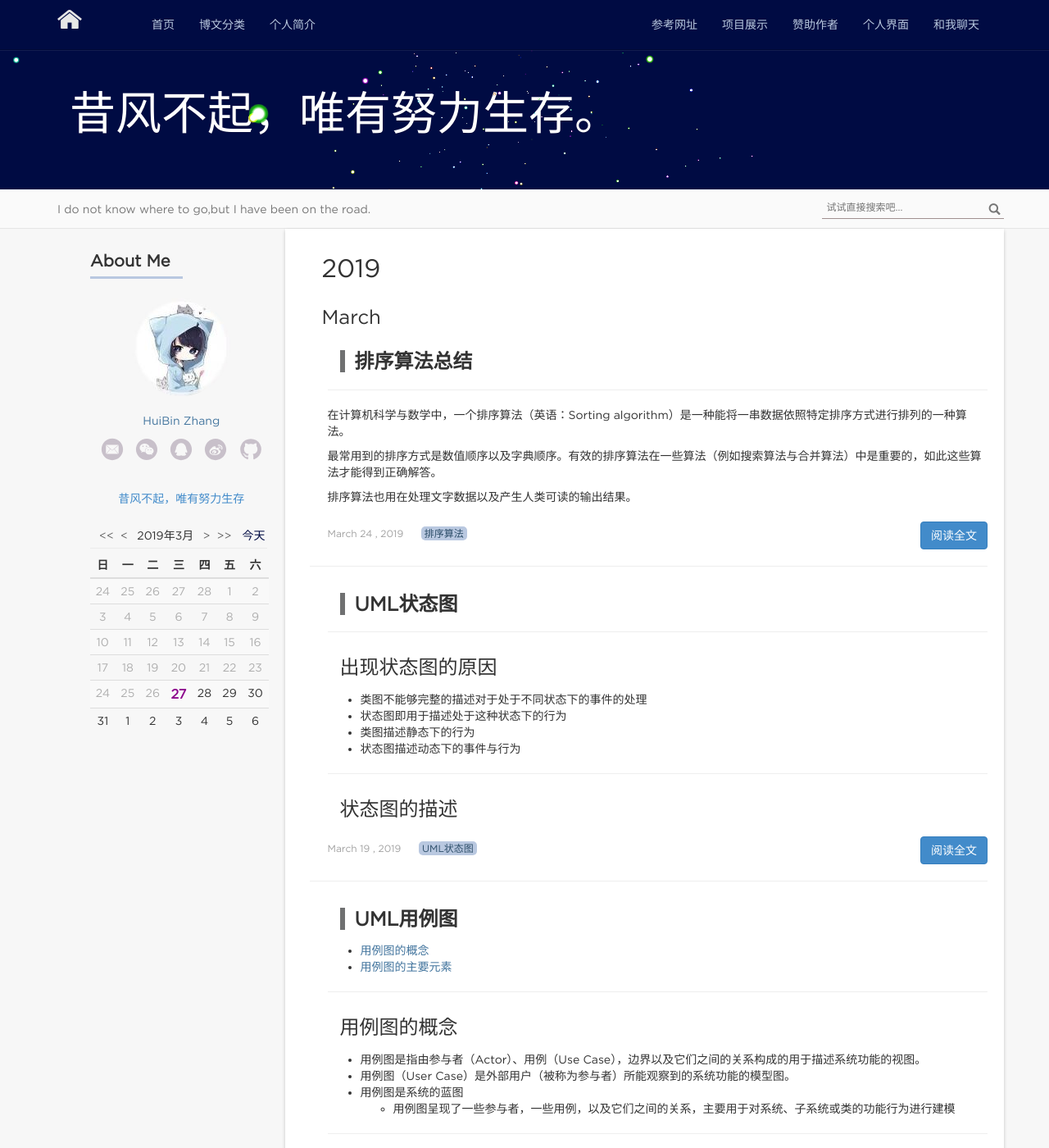
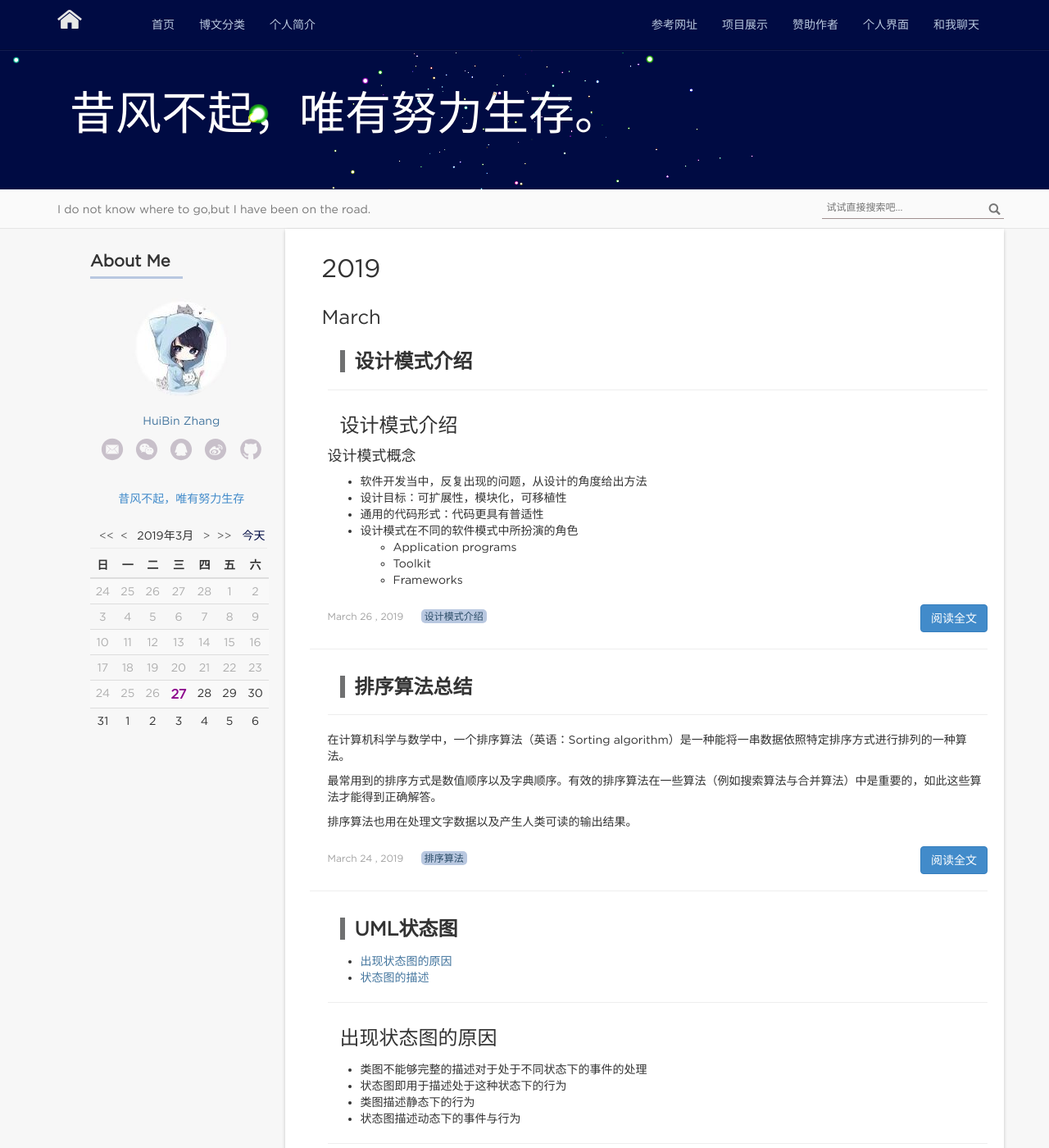
Before and after one commit to misttree/misttree.github.io, a Jekyll site: the page built from index.html, in a window 1280 px wide and 1400 px high. Shown: the whole window at 82% size. Built offline with Jekyll 4.4.1, drawn with Linux system fonts in a browser that asks for light colours; nearby versions of some CDN libraries; the list of posts is cut into pages by our own code; comment, search, counter and statistics services are not loaded; some of the changed text lies outside the part shown.

Commit message:
更新设计模式与UML状态图的完成版

```diff
--- /dev/null
+++ b/_posts/postgraduate/DesignModel/2019-03-26-DesignModel-Introdction.md
@@ -0,0 +1,24 @@
+---
+layout: post
+title: "设计模式介绍"
+date: 2019-03-26 09:00:00 +0800
+categories: 设计模式
+tag: 设计模式介绍
+
+---
+* content
+{:toc}
+---
+
+### 设计模式介绍
+
+#### 设计模式概念
+- 软件开发当中，反复出现的问题，从设计的角度给出方法
+- 设计目标：可扩展性，模块化，可移植性
+- 通用的代码形式：代码更具有普适性
+- 设计模式在不同的软件模式中所扮演的角色
+    - Application programs
+    - Toolkit
+    - Frameworks
+
+<!-- more -->
--- a/_posts/postgraduate/UMLlearning/2019-03-19-UML-StateChart.md
+++ b/_posts/postgraduate/UMLlearning/2019-03-19-UML-StateChart.md
@@ -54,6 +54,7 @@ tag: UML状态图
 ---
 
 #### Action
+- 一般会是以外界触发的动作
 - 当发生状态跳转的时候，所执行的动作，即连接两个图之间的命令
 - 原子性的动作，不会被中断，出现的格式为Action[Guard condition]的方式
 
@@ -77,7 +78,7 @@ tag: UML状态图
 #### Internal transition
 - 在一个状态的内部完成的跳转，不存在状态的退出与进入
 - 重点：不会触发Entry与Exit的事件响应
-- 有事件的响应并且存在执行的动作
+- 有事件的响应并且存在执行的动作：如上图的event info/display time
 
 ![picture]({{ '/styles/images/uml/statechart/004.png' | prepend: site.baseurl }})
 
@@ -154,3 +155,25 @@ tag: UML状态图
 ![picture]({{ '/styles/images/uml/statechart/012.png' | prepend: site.baseurl }})
 
 ---
+
+### 状态图的实现
+建立一种事件的响应机制
+
+#### 解决方案一
+- 每当面临一个事件，进行一个多路选择，根据系统的当前状态进行处理（Switch）
+- 缺点：
+    - 当增加了一个状态时，所有的事件处理函数都需要修改
+    - 软件设计没有做到局部化的处理
+
+#### 解决方案二
+
+![picture]({{ '/styles/images/uml/statechart/013.png' | prepend: site.baseurl }})
+
+- 一个类对应有多个状态参与，所有状态对应同一个root类，而该root类与原本的类相联系
+- 多个状态类中只有一个是活动的状态类，其他的不会在内存中保存
+- 原本的类会将事件转化给那个root类，并由root类转换给当前的活动类，存在一个指针，指向那个活动的状态
+- 状态的转换不能够再子类中完成，上升到root基类中完成，进而再次回传给原本的类，完成操作，CreationTool才具有转换状态的能力
+- 从root类执行状态的转换调用
+- 在软件设计中，各个类应当各司其职，避免肥胖性的类
+- 每当新增一个类的时候仅需要添加一个对应的状态里就可以了，主要为编写新的类的事件处理函数
+- 注：斜体表示为虚基类
```
Also changed, not shown: styles/images/uml/statechart/013.png (added).
